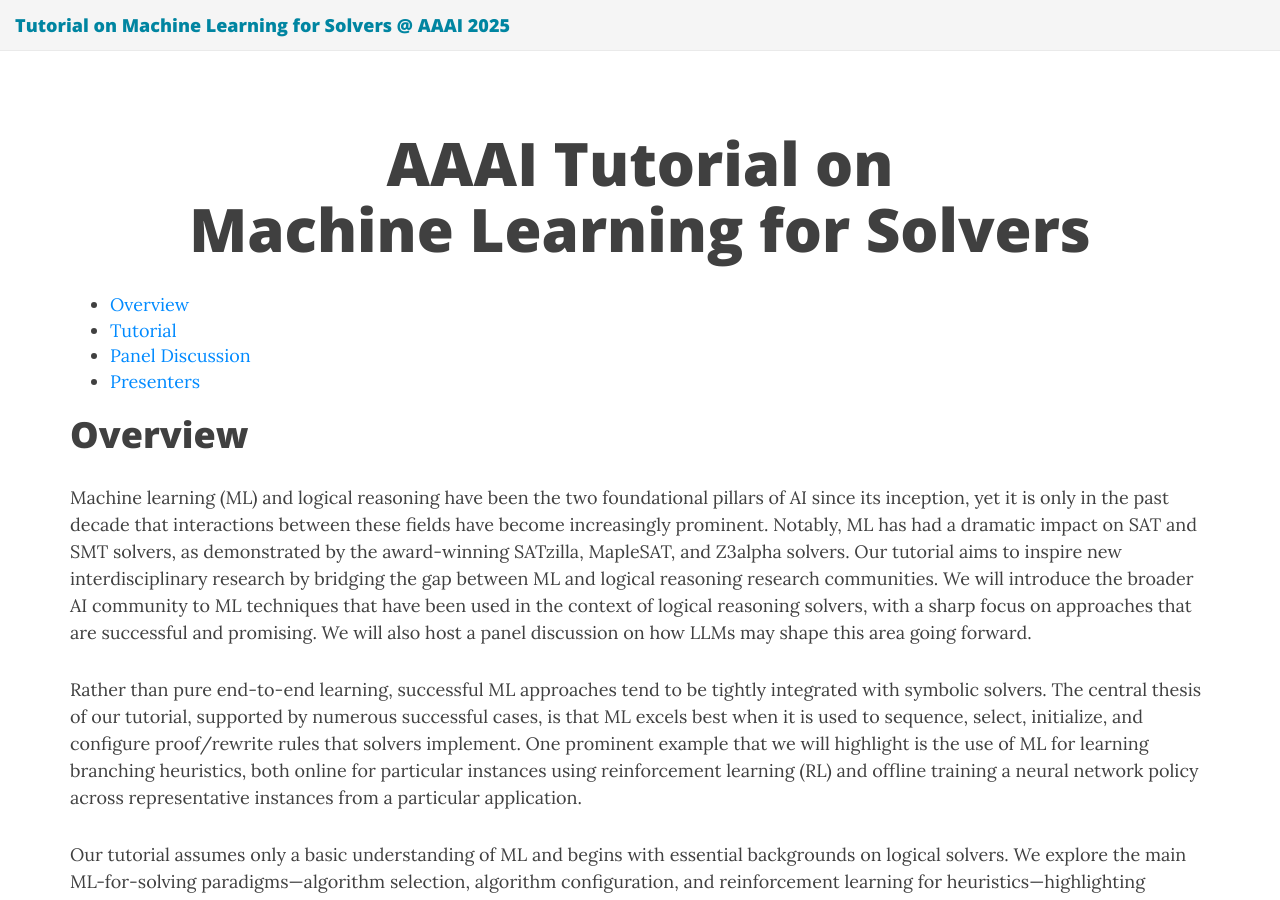
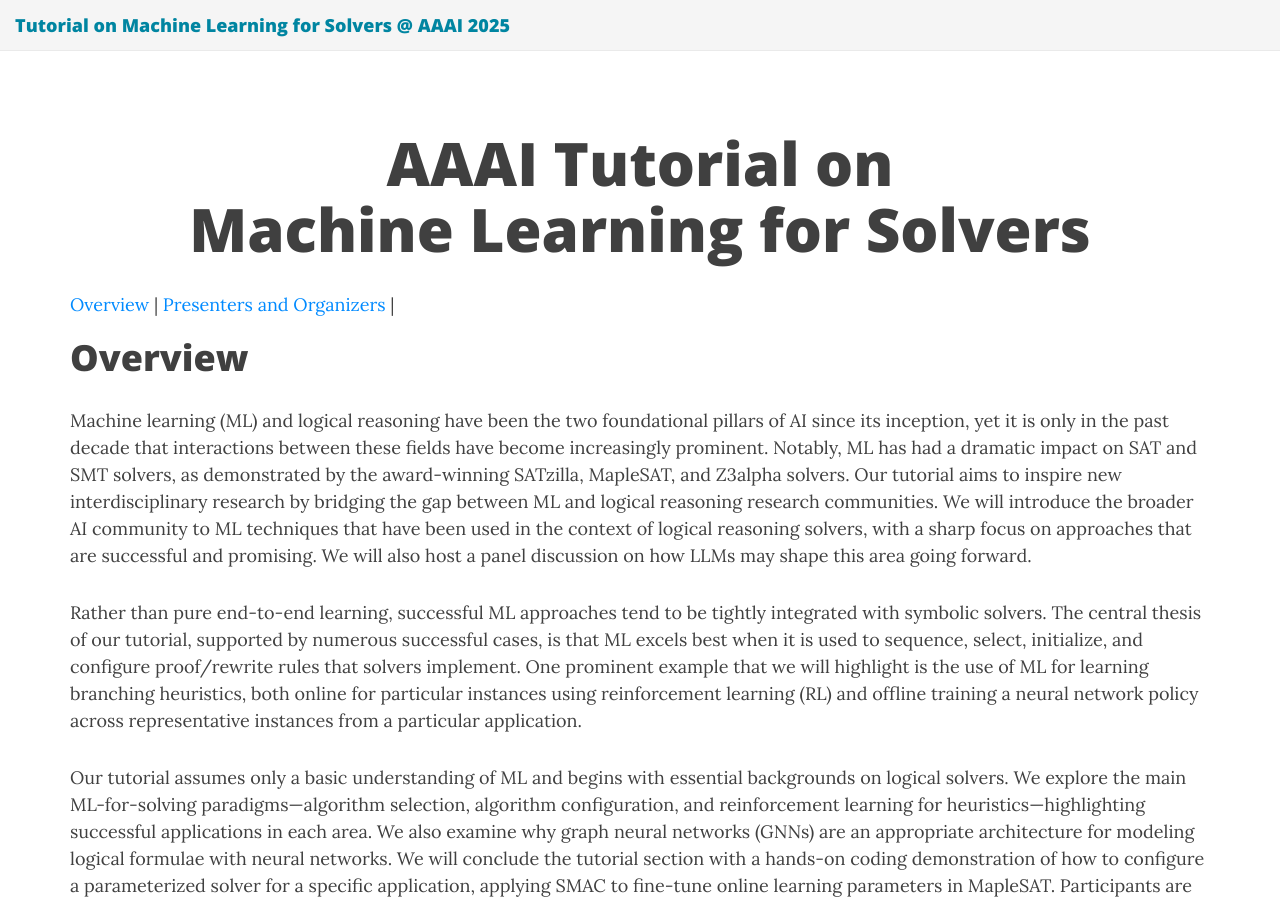
Before and after one commit to ml-for-solvers/ml-for-solvers.github.io, a Jekyll site: the page built from index.md, in a window 1280 px wide and 900 px high. Built offline with Jekyll 4.4.1, drawn with Linux system fonts in a browser that asks for light colours; nearby versions of some CDN libraries.

Commit message:
nav formatting

```diff
--- a/index.md
+++ b/index.md
@@ -11,12 +11,8 @@ title: AAAI Tutorial on <br />Machine Learning for Solvers
 <meta name="thumbnail" content="./img/neurips-logo-new.jpg" /> -->
 
 <nav>
-    <ul>
-        <li><a href="#overview">Overview</a></li>
-        <li><a href="#tutorial">Tutorial</a></li>
-        <li><a href="#panel-discussion">Panel Discussion</a></li>
-        <li><a href="#presenters">Presenters</a></li>
-    </ul>
+    <a href="# Overview">Overview</a> |
+    <a href="# Presenters and Organizers">Presenters and Organizers</a> |
 </nav>
 
 # Overview
```
